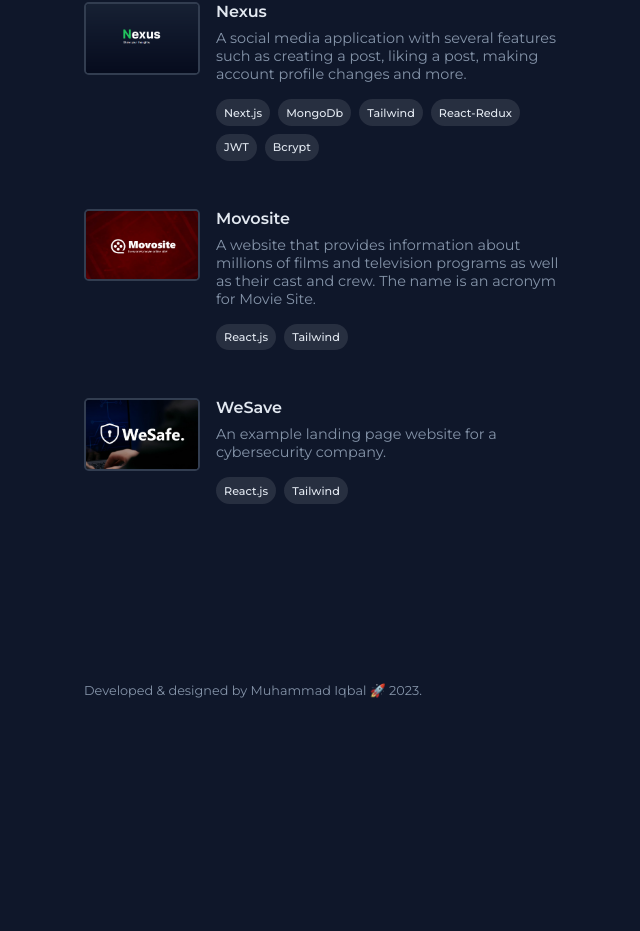
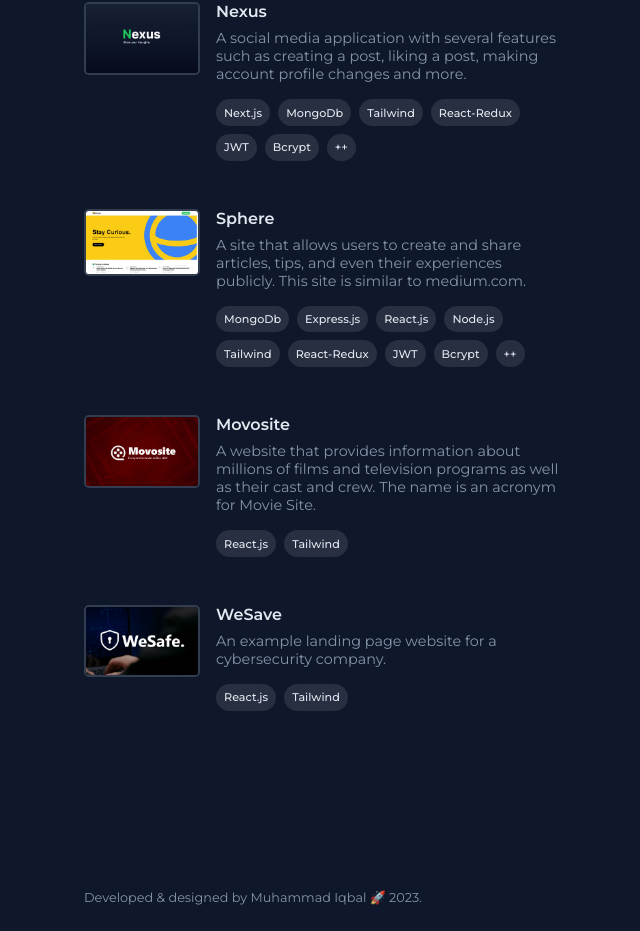
Before and after one commit to hellofromiqbal/react-porto, a React (Create React App) app: page / in a window 1280 px wide. Shown: the part 1390-2321 px from the top of the page, without its empty margins (572-1212 px from the left). Before the commit the page ends 2169 px from the top, so only its background shows below. Built offline with nearby package versions, Linux system fonts and the light colour scheme.

Commit message:
add new project

```diff
--- a/src/assets/data/portfolioData.js
+++ b/src/assets/data/portfolioData.js
@@ -1,7 +1,8 @@
 import { FaGithub, FaTwitter, FaLinkedin, FaInstagram } from "react-icons/fa";
 import project1Img from '../images/projects/nexus.png';
-import project2Img from '../images/projects/movosite.jpg';
-import project3Img from '../images/projects/wesave.jpg';
+import project2Img from '../images/projects/sphere.png';
+import project3Img from '../images/projects/movosite.jpg';
+import project4Img from '../images/projects/wesave.jpg';
 
 const portfolioData = {
   header: {
@@ -64,25 +65,33 @@ const portfolioData = {
           id: 1,
           title: 'Nexus',
           desc: 'A social media application with several features such as creating a post, liking a post, making account profile changes and more.',
-          technologies: [ 'Next.js', 'MongoDb', 'Tailwind', 'React-Redux', 'JWT', 'Bcrypt'],
+          technologies: [ 'Next.js', 'MongoDb', 'Tailwind', 'React-Redux', 'JWT', 'Bcrypt', '++'],
           url: "https://nexus-socialmedia.vercel.app/",
           img: project1Img,
         },
         {
           id: 2,
+          title: 'Sphere',
+          desc: 'A site that allows users to create and share articles, tips, and even their experiences publicly. This site is similar to medium.com.',
+          technologies: [ 'MongoDb', 'Express.js', 'React.js', 'Node.js', 'Tailwind', 'React-Redux', 'JWT', 'Bcrypt', '++' ],
+          url: "https://sphere-client.vercel.app/",
+          img: project2Img,
+        },
+        {
+          id: 3,
           title: 'Movosite',
           desc: 'A website that provides information about millions of films and television programs as well as their cast and crew. The name is an acronym for Movie Site.',
           technologies: [ 'React.js', 'Tailwind'],
           url: "https://movosite.vercel.app/",
-          img: project2Img,
+          img: project3Img,
         },
         {
-          id: 3,
+          id: 4,
           title: 'WeSave',
           desc: 'An example landing page website for a cybersecurity company.',
           technologies: [ 'React.js', 'Tailwind'],
           url: "https://wesave.vercel.app/",
-          img: project3Img,
+          img: project4Img,
         },
       ]
     },
```
Also changed, not shown: src/assets/images/projects/sphere.png (added).
